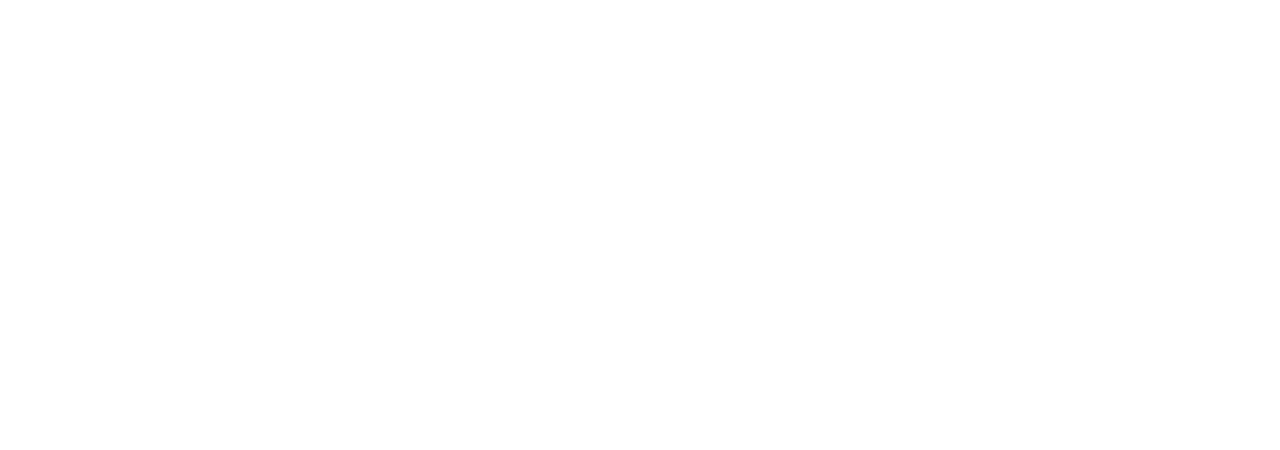
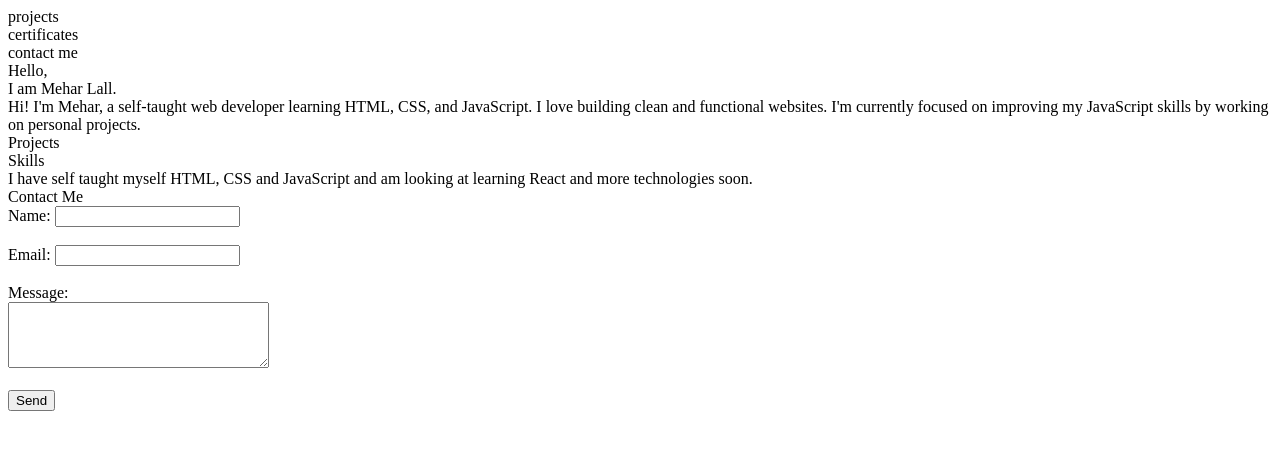
Before and after one commit to Melall462/portfolio, a plain HTML site: page index.html in a window 1280 px wide. Drawn offline with Linux system fonts and the light colour scheme.

Commit message:
Initial setup of HTML

```diff
--- a/index.html
+++ b/index.html
@@ -4,6 +4,65 @@
     <title>Mehar's Portfolio</title>
   </head>
   <body>
+    <div class="header">
+      <div>
+        projects
+      </div>
+      <div>
+        certificates
+      </div>
+      <div>
+        contact me
+      </div>
+    </div>
 
+    <div class="intro">
+      <div>
+        Hello,<br>
+        I am Mehar Lall.
+      </div>
+      <div>
+        Hi! I'm Mehar, a self-taught web developer learning HTML, CSS, and JavaScript. I love building clean and functional websites. I'm currently focused on improving my JavaScript skills by working on personal projects.
+      </div>
+    </div>
+
+    <div>
+      <div>
+        Projects
+      </div>
+    </div>
+
+    <div>
+      <div>
+        Skills
+      </div>
+      <div>
+        I have self taught myself HTML, CSS and JavaScript and am looking at learning React and more technologies soon.
+      </div>
+    </div>
+
+    <div>
+      <div>
+        Contact Me
+      </div>
+      <form action="/submit-form" method="POST">
+        <label for="name">Name:</label>
+        <input type="text" id="name" name="name" required>
+
+        <br><br>
+
+        <label for="email">Email:</label>
+        <input type="email" id="email" name="email" required>
+
+        <br><br>
+
+        <label for="message">Message:</label><br>
+        <textarea id="message" name="message" rows="4" cols="30" required></textarea>
+
+        <br><br>
+
+        <button type="submit">Send</button>
+      </form>
+    </div>
   </body>
 </html>
```
